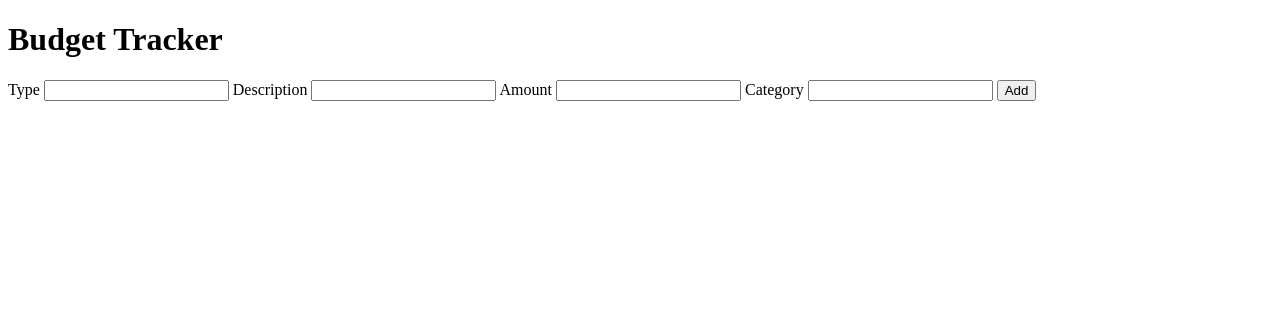
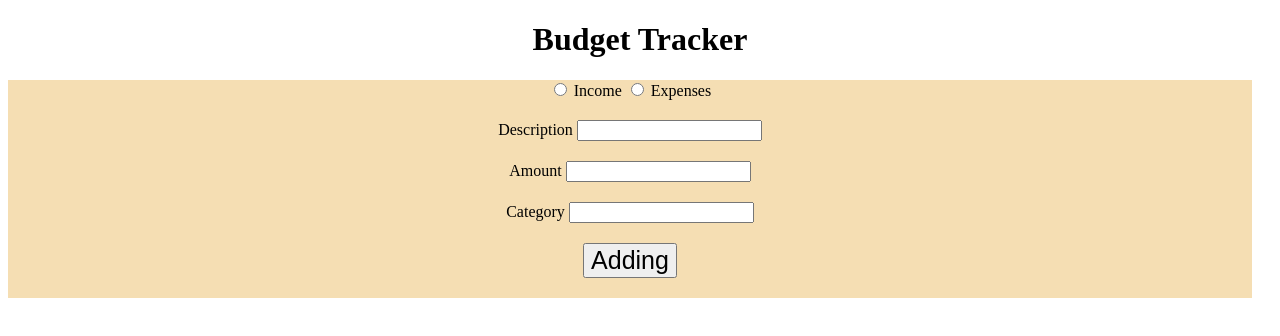
Before and after one commit to matiassemelman/budgetTrackerApp, a plain HTML site: page index.html in a window 1280 px wide. Drawn offline with Linux system fonts and the light colour scheme.

Commit message:
dont remember

```diff
--- a/index.html
+++ b/index.html
@@ -1,26 +1,36 @@
 <!DOCTYPE html>
 <html lang="en">
-<head>
-    <meta charset="UTF-8">
-    <meta http-equiv="X-UA-Compatible" content="IE=edge">
-    <meta name="viewport" content="width=device-width, initial-scale=1.0">
-    <link rel="stylesheet" href="styles.css">
+  <head>
+    <meta charset="UTF-8" />
+    <meta http-equiv="X-UA-Compatible" content="IE=edge" />
+    <meta name="viewport" content="width=device-width, initial-scale=1.0" />
+    <link rel="stylesheet" href="styles.css" />
     <title>My Budget Tracker</title>
-</head>
-<body>
+  </head>
+  <body>
+    <h1>Budget Tracker</h1>
+    <form class="form">
+      <div class="formDiv">
+        <input id="ingreso" type="radio" />
+        <label for="ingreso">Income</label>
+        <input id="expenses" type="radio" />
+        <label for="expenses">Expenses</label>
 
-    <h1>Budget Tracker</h1>
-    <form>
-        <label for="type">Type</label>
-        <input id="type" type="text">
+      </div>
+      <div class="formDiv">
         <label for="description">Description</label>
-        <input type="text" id="description">
-<label for="amount">Amount</label>
-<input type="text" id="amount">
-<label for="category">Category</label>
-<input type="text" id="category">
-<button>Add</button>
+        <input type="text" id="description" />
+      </div>
+      <div class="formDiv">
+        <label for="amount">Amount</label> <input type="number" id="amount" />
+      </div>
+      <div class="formDiv">
+        <label for="category">Category</label>
+        <input type="text" id="category" />
+      </div>
+      <div class="formDiv">
+          <button id="addButton">Adding</button>
+      </div>
     </form>
-
-</body>
+  </body>
 </html>
--- a/styles.css
+++ b/styles.css
@@ -0,0 +1,17 @@
+h1 {
+    text-align: center;
+}
+
+.form {
+    text-align: center;
+}
+
+.formDiv {
+    padding-bottom: 20px;
+    background-color: wheat;
+    margin-right: 20px;
+}
+
+#addButton {
+    font-size: 25px;
+}
```
